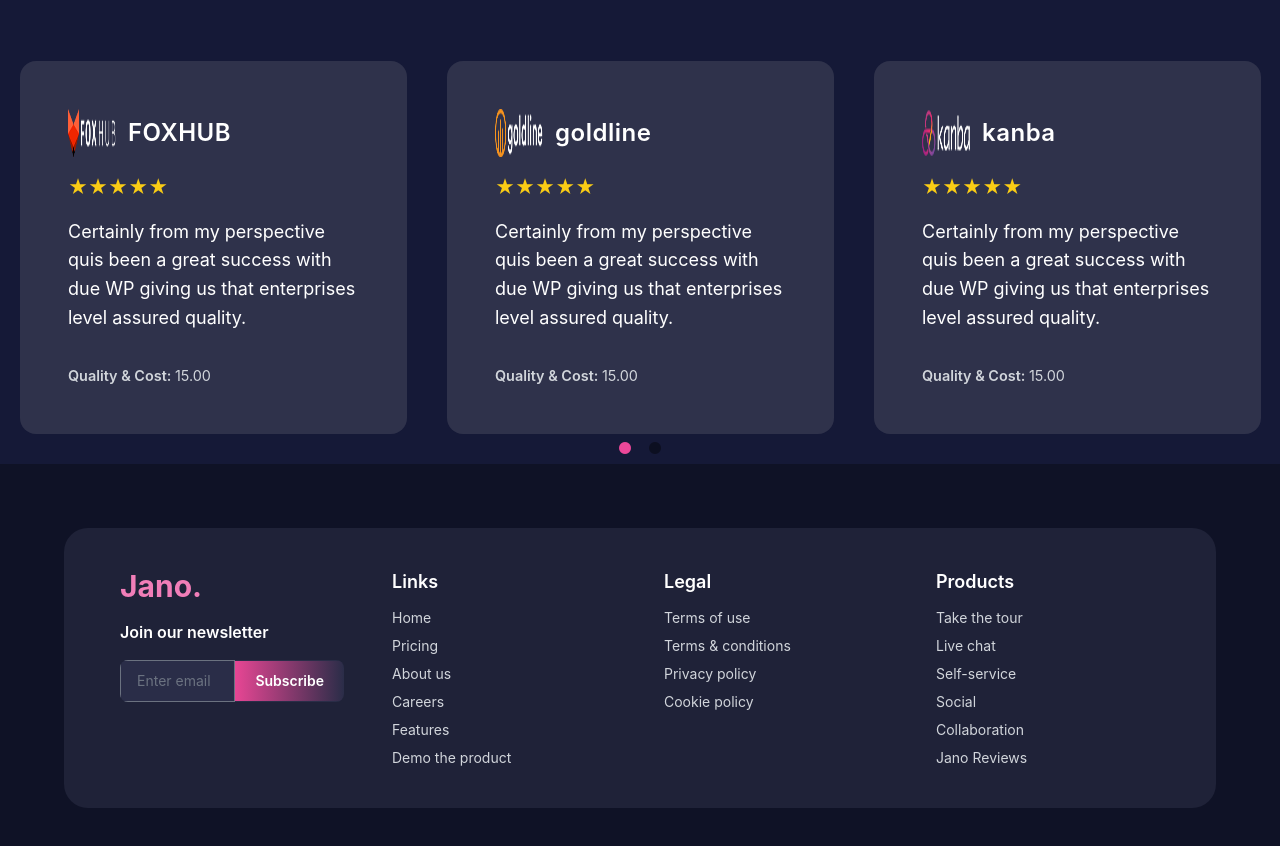
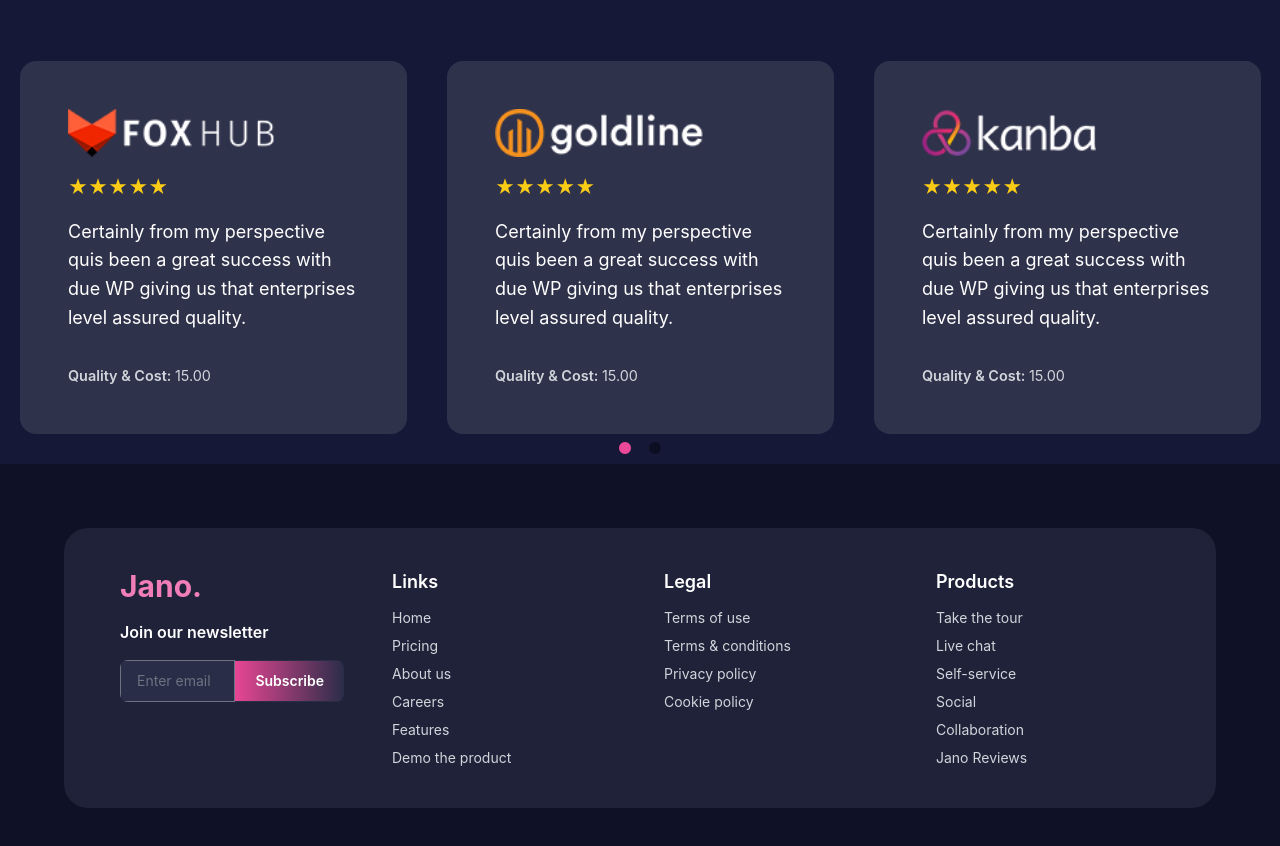
Before and after one commit to DangTranHai/bc92_cyber_cryto, a plain HTML site: page index.html in a window 1280 px wide. Shown: the part 2150-2996 px from the top of the page. Drawn offline with nearby package versions, Linux system fonts and the light colour scheme.

Commit message:
chinh sua lai anh feckback

```diff
--- a/index.html
+++ b/index.html
@@ -234,7 +234,6 @@
             <div class="feedback-card">
                 <div class="feedback-header">
                     <img src="./images/fox.png" class="feedback-logo">
-                    <span class="feedback-name">FOXHUB</span>
                 </div>
                 <div class="feedback-stars">★★★★★</div>
 
@@ -253,7 +252,6 @@
             <div class="feedback-card">
                 <div class="feedback-header">
                     <img src="./images/goldline.png" class="feedback-logo">
-                    <span class="feedback-name">goldline</span>
                 </div>
                 <div class="feedback-stars">★★★★★</div>
 
@@ -272,7 +270,6 @@
             <div class="feedback-card">
                 <div class="feedback-header">
                     <img src="./images/kanban.png" class="feedback-logo">
-                    <span class="feedback-name">kanba</span>
                 </div>
                 <div class="feedback-stars">★★★★★</div>
 
@@ -291,7 +288,6 @@
             <div class="feedback-card">
                 <div class="feedback-header">
                     <img src="./images/aven.png" class="feedback-logo">
-                    <span class="feedback-name">aven.</span>
                 </div>
                 <div class="feedback-stars">★★★★★</div>
 
--- a/styles/index.css
+++ b/styles/index.css
@@ -67,15 +67,9 @@ body{
 }
 
 .feedback-logo {
-    width: 48px;
     height: 48px;
 }
 
-.feedback-name {
-    font-size: 1.5rem;
-    font-weight: 600;
-    letter-spacing: 0.5px;
-}
 
 
 .feedback-stars {
```
